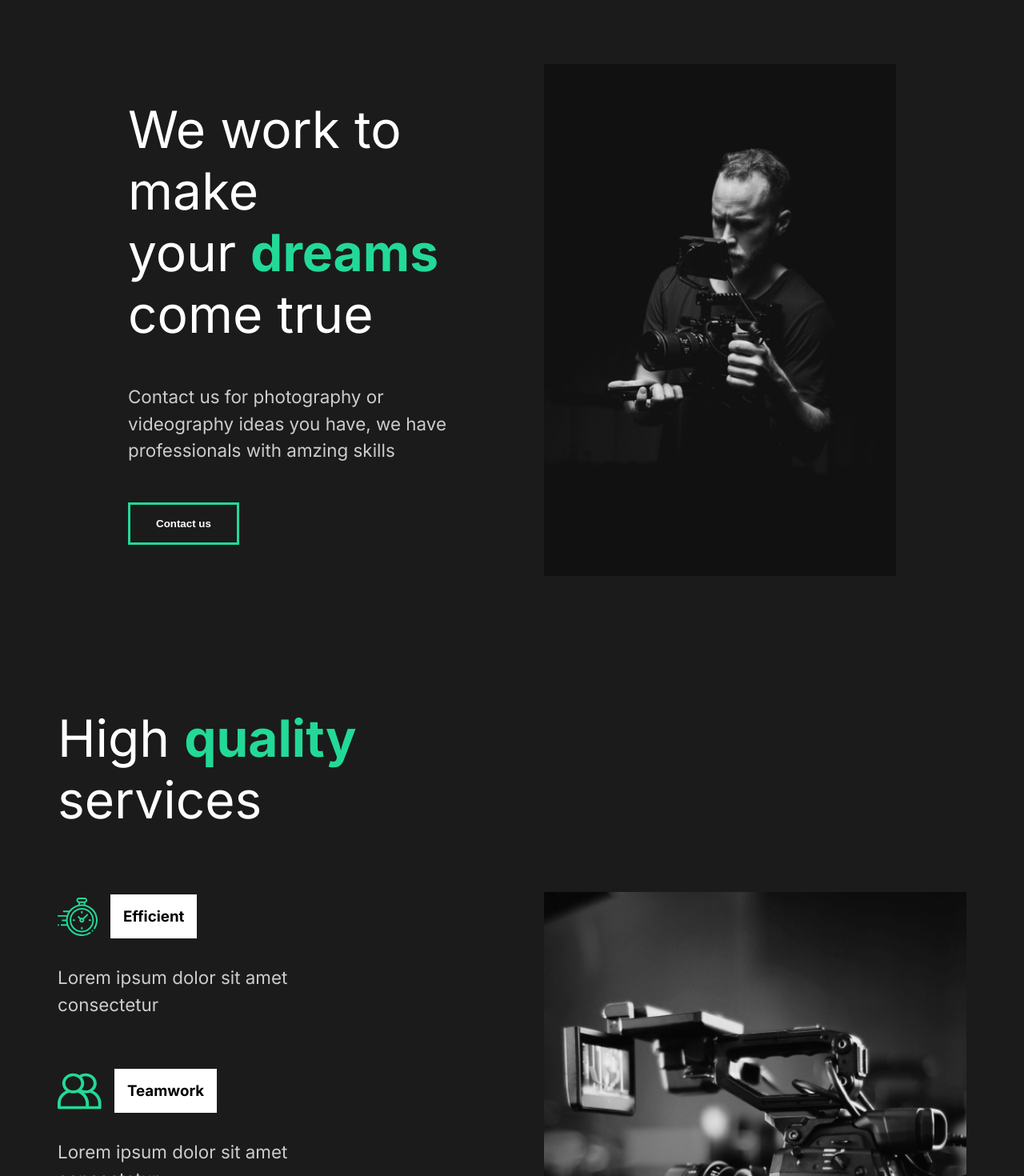
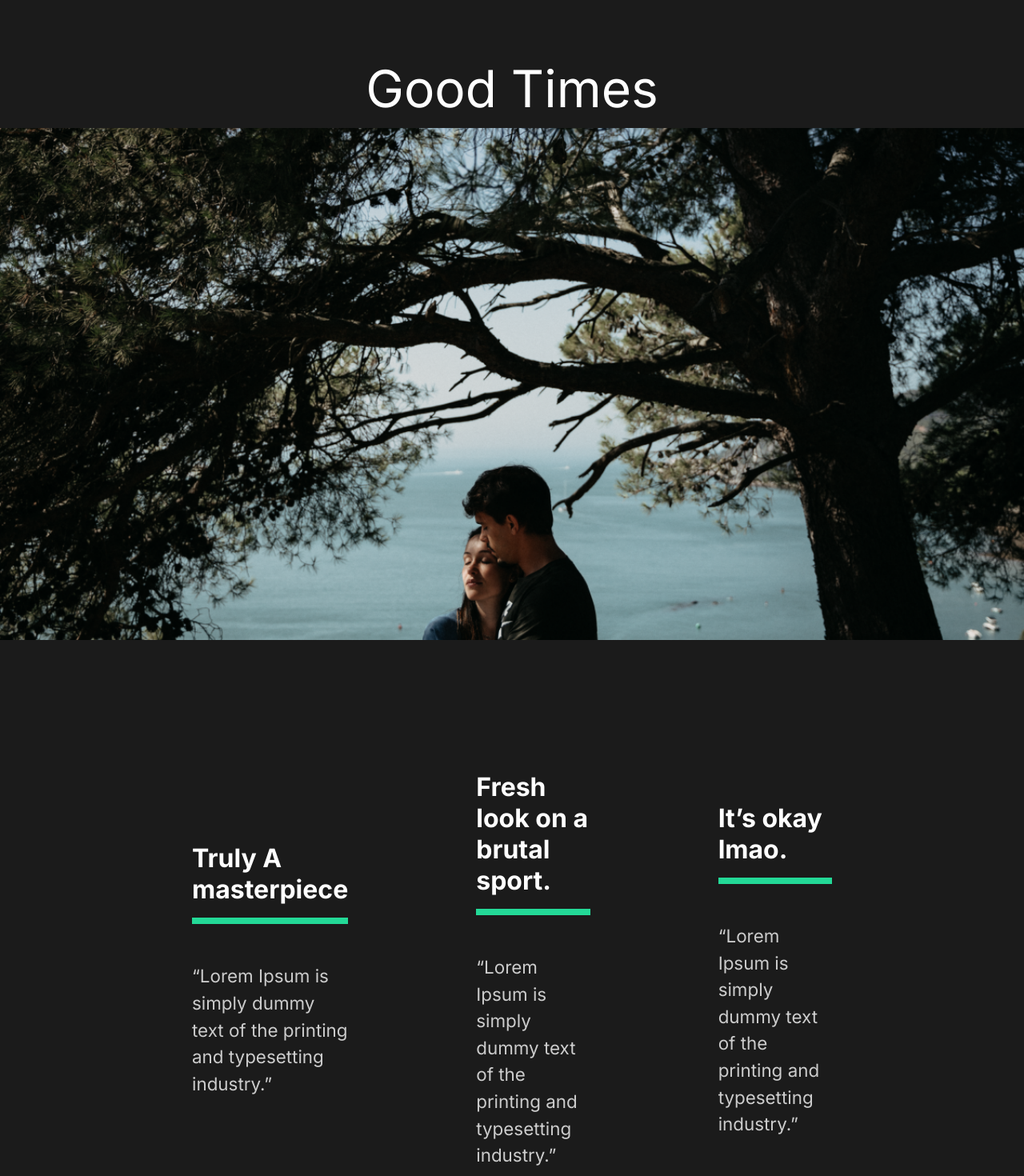
Before and after one commit to kunwar-11/portfolio-dev, a React (Create React App) app: page /work/good-times in a window 1280 px wide. Shown: the part 80-1550 px from the top of the page at 80% size. Built offline with nearby package versions, Linux system fonts and the light colour scheme.

Commit message:
added each movie detail and styled it

```diff
--- a/src/App.js
+++ b/src/App.js
@@ -2,12 +2,29 @@
 import Globalstyle from './components/Globalstyle'
 import AboutPage from './pages/Aboutus'
 import Nav from './components/Nav'
+import Contactus from './pages/Contactus'
+import Ourwork from './pages/Ourwork'
+import Moviedetail from './pages/Moviedetail'
+import {Route , Switch} from 'react-router-dom'
 function App() {
   return (
     <div className="App">
       <Globalstyle />
       <Nav />
-      <AboutPage />
+      <Switch>
+        <Route path = '/' exact>
+           <AboutPage />
+        </Route>
+        <Route path = '/work' exact>
+            <Ourwork />
+        </Route>
+        <Route path = '/work/:id'>
+            <Moviedetail />
+        </Route>
+        <Route path = '/contact'>
+            <Contactus />
+        </Route>
+      </Switch>
     </div>
   );
 }
--- a/src/components/Nav.js
+++ b/src/components/Nav.js
@@ -1,18 +1,19 @@
 import React from 'react'
 import styled from 'styled-components'
+import {Link} from 'react-router-dom'
 function Nav() {
     return (
         <Navigation>
-           <h1><a id = 'logo' href="#">Capture</a></h1>
+           <h1><Link id = 'logo' to = '/'>Capture</Link></h1>
            <ul>
                <li>
-                   <a href="#">About us</a>
+                   <Link to = '/'>About us</Link>
                </li>
                <li>
-                   <a href="#">Our work</a>
+                   <Link to = '/work'>Our work</Link>
                </li>
                <li>
-                   <a href="#">Contact us</a>
+                   <Link to = '/contact'>Contact us</Link>
                </li>
            </ul>
         </Navigation>
--- a/src/index.js
+++ b/src/index.js
@@ -2,10 +2,12 @@
 import ReactDOM from 'react-dom';
 import App from './App';
 import reportWebVitals from './reportWebVitals';
-
+import {BrowserRouter} from 'react-router-dom'
 ReactDOM.render(
   <React.StrictMode>
-    <App />
+    <BrowserRouter>
+        <App />
+    </BrowserRouter>
   </React.StrictMode>,
   document.getElementById('root')
 );
--- /dev/null
+++ b/src/movieState.js
@@ -0,0 +1,81 @@
+//Import Images
+import athlete from "./img/athlete-small.png";
+import goodtimes from "./img/goodtimes-small.png";
+import theracer from "./img/theracer-small.png";
+import athlete2 from "./img/athlete2.png";
+import goodtimes2 from "./img/good-times2.jpg";
+import theracer2 from "./img/the-racer2.jpg";
+
+export const MovieState = () => {
+  return [
+    {
+      title: "The Athlete",
+      mainImg: athlete,
+      secondaryImg: athlete2,
+      url: "/work/the-athlete",
+      awards: [
+        {
+          title: "Truly A masterpiece",
+          description:
+            "“Lorem Ipsum is simply dummy text of the printing and typesetting industry.”",
+        },
+        {
+          title: "Fresh look on a brutal sport.",
+          description:
+            "“Lorem Ipsum is simply dummy text of the printing and typesetting industry.”",
+        },
+        {
+          title: "It’s okay lmao.",
+          description:
+            "“Lorem Ipsum is simply dummy text of the printing and typesetting industry.”",
+        },
+      ],
+    },
+    {
+      title: "Good Times",
+      mainImg: goodtimes,
+      url: "/work/good-times",
+      secondaryImg: goodtimes2,
+      awards: [
+        {
+          title: "Truly A masterpiece",
+          description:
+            "“Lorem Ipsum is simply dummy text of the printing and typesetting industry.”",
+        },
+        {
+          title: "Fresh look on a brutal sport.",
+          description:
+            "“Lorem Ipsum is simply dummy text of the printing and typesetting industry.”",
+        },
+        {
+          title: "It’s okay lmao.",
+          description:
+            "“Lorem Ipsum is simply dummy text of the printing and typesetting industry.”",
+        },
+      ],
+    },
+    {
+      title: "The Racer",
+      mainImg: theracer,
+      url: "/work/the-racer",
+      secondaryImg: theracer2,
+      awards: [
+        {
+          title: "Truly A masterpiece",
+          description:
+            "“Lorem Ipsum is simply dummy text of the printing and typesetting industry.”",
+        },
+        {
+          title: "Fresh look on a brutal sport.",
+          description:
+            "“Lorem Ipsum is simply dummy text of the printing and typesetting industry.”",
+        },
+        {
+          title: "It’s okay lmao.",
+          description:
+            "“Lorem Ipsum is simply dummy text of the printing and typesetting industry.”",
+        },
+      ],
+    },
+  ];
+};
--- /dev/null
+++ b/src/pages/Contactus.js
@@ -0,0 +1,11 @@
+import React from 'react'
+
+function Contactus() {
+    return (
+        <div>
+            <h1>COntact form</h1>
+        </div>
+    )
+}
+
+export default Contactus
--- /dev/null
+++ b/src/pages/Moviedetail.js
@@ -0,0 +1,98 @@
+import React , {useState , useEffect} from 'react'
+import styled from 'styled-components'
+import {useHistory} from 'react-router-dom'
+import {MovieState} from '../movieState'
+function Moviedetail() {
+    const history = useHistory();
+    const url = history.location.pathname;
+    const [movies ,setMovies] = useState(MovieState);
+    const [movie , setMovie] = useState(null);
+
+    useEffect(() => {
+        setMovie(movies.filter(state => state.url === url)[0])
+    },[movies , url])
+    console.log(movie)
+    return (
+        <>
+        {movie && (
+            <Details>
+                <Heading>
+                    <h2>{movie.title}</h2>
+                    <img src={movie.mainImg} alt="mainImg"/>
+                </Heading>
+                <Awards>
+                    {movie.awards.map(award => (
+                        <Award title = {award.title} description = {award.description}/>
+                    ))}
+                </Awards>
+                <ImageDisplay>
+                    <img src={movie.secondaryImg} alt="secondaryImg"/>
+                </ImageDisplay>
+            </Details>
+          )}
+        </>
+    )
+}
+
+const Details = styled.div`
+    color : white;
+`
+
+const Heading = styled.div`
+    min-height : 90vh;
+    padding-top : 20vh;
+    position : relative;
+    h2 {
+        position : absolute;
+        top : 10%;
+        left : 50%;
+        transform : translate(-50% , -10%)
+    }
+    img {
+        width : 100%;
+        height : 80vh;
+        object-fit : cover;
+    }
+`
+const Awards = styled.div`
+    min-height : 80vh;
+    display :flex;
+    margin : 5rem 10rem;
+    align-items : center;
+    justify-content : space-around;
+`
+const AwardStyle = styled.div`
+    padding : 5rem;
+    h3 {
+        font-size : 2rem;
+    }
+    .line {
+        width : 100%;
+        height : 0.5rem;
+        background : #23d997;
+        margin : 1rem 0rem;
+    }
+    p{
+        padding : 2rem 0rem;
+    }
+`
+const ImageDisplay = styled.div`
+    min-height : 50vh;
+    img {
+        width : 100%;
+        height : 100vh;
+        object-fit: cover;
+    }
+`
+const Award = ({title , description}) => {
+    return (
+        <AwardStyle>
+            <h3>{title}</h3>
+            <div className="line"></div>
+            <p>
+                {description}
+            </p>
+        </AwardStyle>
+    )
+}
+export default Moviedetail
--- /dev/null
+++ b/src/pages/Ourwork.js
@@ -0,0 +1,56 @@
+import React from 'react'
+import styled from 'styled-components'
+import {Link} from 'react-router-dom'
+import athlete from '../img/athlete-small.png'
+import theracer from '../img/theracer-small.png'
+import goodtimes from '../img/goodtimes-small.png'
+function Ourwork() {
+    return (
+        <Work>
+            <Movie>
+                <h2>The Athelete</h2>
+                <div className="line"></div>
+                <Link to = '/work/the-athlete'>
+                    <img src={athlete} alt="athlete"/>
+                </Link>
+            </Movie>
+            <Movie>
+                <h2>The Racer</h2>
+                <div className="line"></div>
+                <Link to = '/work/the-racer'>
+                    <img src={theracer} alt="theracer"/>
+                </Link>
+            </Movie>
+            <Movie>
+                <h2>Good Times</h2>
+                <div className="line"></div>
+                <Link to = '/work/good-times'>
+                    <img src={goodtimes} alt="goodtimes"/>
+                </Link>
+            </Movie>
+        </Work>
+    )
+}
+
+const Work = styled.div`
+    min-height : 100vh;
+    overflow : hidden;
+    padding : 5rem 10rem;
+    h2 {
+        padding : 1rem 0rem;
+    }
+`
+const Movie = styled.div`
+    padding-bottom : 10rem;
+    .line {
+        height : 0.5rem;
+        background-color : #cccccc;
+        margin-bottom : 3rem;
+    }
+    img{
+        width : 100%;
+        height : 80vh;
+        object-fit : cover;
+    }
+`
+export default Ourwork
```
Also changed, not shown: 1 other file (tests, documents, lock files or other folders).
